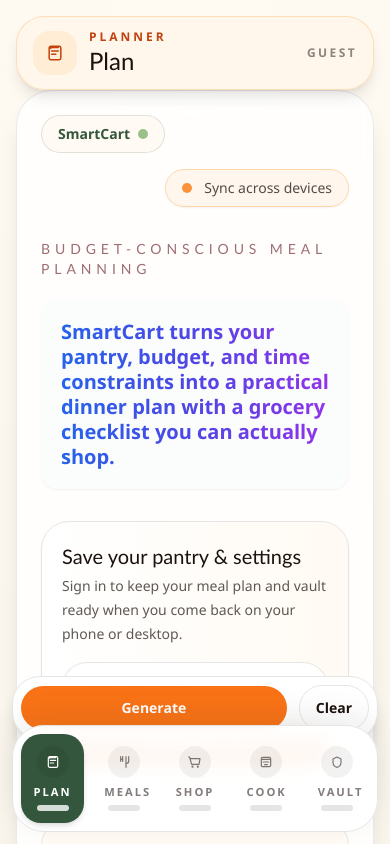
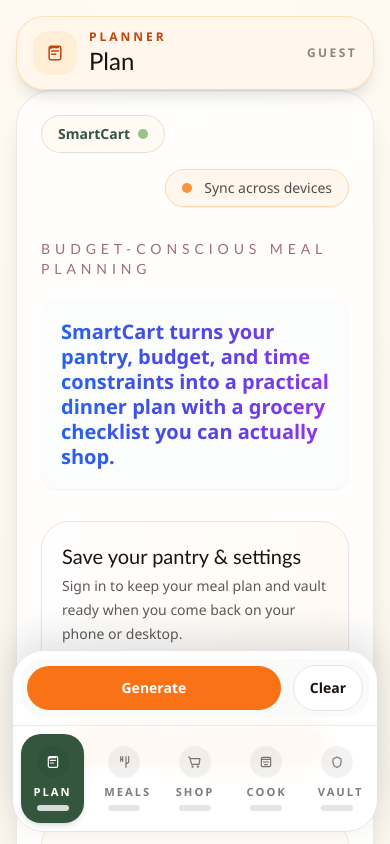
Before and after one commit to ljhooks6/smartcart, a Next.js app: page / in a window 390 px wide. Shown: the top 844 px of the page. Built offline with nearby package versions, Linux system fonts and the light colour scheme; no server answers.

Commit message:
STYLE: Unify SmartCart mobile dock and bottom sheets

```diff
--- a/components/smart-cart-app.fixed.tsx
+++ b/components/smart-cart-app.fixed.tsx
@@ -1783,7 +1783,7 @@
   }
 
   return (
-      <main className="min-h-screen bg-[radial-gradient(circle_at_top,_#fffaf2,_#f3efe6_55%,_#ebe7df)] flex flex-col items-center px-4 pb-72 pt-4 md:pb-12 md:pt-8">
+      <main className="min-h-screen bg-[radial-gradient(circle_at_top,_#fffaf2,_#f3efe6_55%,_#ebe7df)] flex flex-col items-center px-4 pb-[18rem] pt-4 md:pb-12 md:pt-8">
         {isLoading ? (
           <div className="fixed inset-0 z-50 flex items-center justify-center bg-ink/35 px-6">
             <div className="w-full max-w-md rounded-[2rem] border border-stone-200 bg-white px-6 py-7 text-center shadow-2xl">
@@ -1858,7 +1858,7 @@
 
         <div className="grid gap-8 md:hidden">
             <section
-              className={`overflow-hidden rounded-[2rem] border px-4 pb-44 pt-5 shadow-xl ring-1 ring-white/60 ${
+              className={`overflow-hidden rounded-[2rem] border px-4 pb-52 pt-5 shadow-xl ring-1 ring-white/60 ${
                 activeMobileTab === "plan" ? `block ${activeTabMeta.panelClass}` : "hidden"
               }`}
             >
@@ -1969,7 +1969,7 @@
           </section>
 
             <section
-              className={`overflow-hidden rounded-[2rem] border px-4 pb-44 pt-5 shadow-xl ring-1 ring-white/60 ${
+              className={`overflow-hidden rounded-[2rem] border px-4 pb-52 pt-5 shadow-xl ring-1 ring-white/60 ${
                 activeMobileTab === "meals" ? `block ${mobileTabs[1].panelClass}` : "hidden"
               }`}
             >
@@ -2027,7 +2027,7 @@
             </section>
 
             <section
-              className={`overflow-hidden rounded-[2rem] border px-4 pb-44 pt-5 shadow-xl ring-1 ring-white/60 ${
+              className={`overflow-hidden rounded-[2rem] border px-4 pb-52 pt-5 shadow-xl ring-1 ring-white/60 ${
                 activeMobileTab === "shop" ? `block ${mobileTabs[2].panelClass}` : "hidden"
               }`}
             >
@@ -2090,7 +2090,7 @@
           </section>
 
             <section
-              className={`overflow-hidden rounded-[2rem] border px-4 pb-44 pt-5 shadow-xl ring-1 ring-white/60 ${
+              className={`overflow-hidden rounded-[2rem] border px-4 pb-52 pt-5 shadow-xl ring-1 ring-white/60 ${
                 activeMobileTab === "cook" ? `block ${mobileTabs[3].panelClass}` : "hidden"
               }`}
             >
@@ -2130,7 +2130,7 @@
             </section>
 
             <section
-              className={`overflow-hidden rounded-[2rem] border px-4 pb-44 pt-5 shadow-xl ring-1 ring-white/60 ${
+              className={`overflow-hidden rounded-[2rem] border px-4 pb-52 pt-5 shadow-xl ring-1 ring-white/60 ${
                 activeMobileTab === "vault" ? `block ${mobileTabs[4].panelClass}` : "hidden"
               }`}
             >
@@ -2377,8 +2377,10 @@
         </div>
       </div>
 
-      <div className="fixed inset-x-0 bottom-[6.5rem] z-40 px-3 md:hidden">
-        <div className="mx-auto flex max-w-2xl items-center gap-3 rounded-[1.75rem] border border-stone-200 bg-white/95 p-2 shadow-lg backdrop-blur">
+      <div className="fixed inset-x-0 bottom-0 z-50 px-3 pb-[max(env(safe-area-inset-bottom),0.75rem)] pt-3 md:hidden">
+        <div className="mx-auto max-w-2xl overflow-hidden rounded-[2rem] border border-stone-200 bg-white/95 shadow-[0_-14px_36px_rgba(15,23,42,0.12)] backdrop-blur">
+          <div className="border-b border-stone-200/80 p-2">
+            <div className="flex items-center gap-3 rounded-[1.4rem] bg-stone-50/90 p-1.5">
               {activeMobileTab === "plan" ? (
                 <>
                   <button
@@ -2390,7 +2392,7 @@
                     {isLoading ? "Generating..." : "Generate"}
                   </button>
                   <button
-                className="rounded-full border border-stone-200 px-4 py-3 text-sm font-semibold text-ink transition hover:bg-stone-100"
+                    className="rounded-full border border-stone-200 bg-white px-4 py-3 text-sm font-semibold text-ink transition hover:bg-stone-100"
                     onClick={handleClearForm}
                     type="button"
                   >
@@ -2409,7 +2411,7 @@
                     Open Shop
                   </button>
                   <button
-                className="rounded-full border border-stone-200 px-4 py-3 text-sm font-semibold text-ink transition hover:bg-stone-100"
+                    className="rounded-full border border-stone-200 bg-white px-4 py-3 text-sm font-semibold text-ink transition hover:bg-stone-100"
                     onClick={() => setActiveMobileTab("cook")}
                     type="button"
                   >
@@ -2428,7 +2430,7 @@
                     {copied ? "Copied" : "Copy List"}
                   </button>
                   <button
-                className="rounded-full border border-stone-200 px-4 py-3 text-sm font-semibold text-ink transition hover:bg-stone-100"
+                    className="rounded-full border border-stone-200 bg-white px-4 py-3 text-sm font-semibold text-ink transition hover:bg-stone-100"
                     onClick={() => setActiveMobileTab("cook")}
                     type="button"
                   >
@@ -2447,7 +2449,7 @@
                     {isSaving ? "Saving..." : "Save Week"}
                   </button>
                   <button
-                className="rounded-full border border-stone-200 px-4 py-3 text-sm font-semibold text-ink transition hover:bg-stone-100"
+                    className="rounded-full border border-stone-200 bg-white px-4 py-3 text-sm font-semibold text-ink transition hover:bg-stone-100"
                     onClick={() => setActiveMobileTab("vault")}
                     type="button"
                   >
@@ -2466,7 +2468,7 @@
                   </button>
                   {Boolean(user) ? (
                     <button
-                  className="rounded-full border border-stone-200 px-4 py-3 text-sm font-semibold text-ink transition hover:bg-stone-100 disabled:cursor-not-allowed disabled:opacity-60"
+                      className="rounded-full border border-stone-200 bg-white px-4 py-3 text-sm font-semibold text-ink transition hover:bg-stone-100 disabled:cursor-not-allowed disabled:opacity-60"
                       disabled={isSaving}
                       onClick={() => void saveSessionToCloud()}
                       type="button"
@@ -2479,8 +2481,8 @@
             </div>
           </div>
 
-      <nav className="fixed inset-x-0 bottom-0 z-50 px-3 pb-[max(env(safe-area-inset-bottom),0.75rem)] pt-3 md:hidden">
-        <div className="mx-auto grid max-w-2xl grid-cols-5 gap-2 rounded-[2rem] border border-stone-200 bg-white/95 p-2 shadow-[0_-10px_30px_rgba(15,23,42,0.08)] backdrop-blur">
+          <nav className="p-2">
+            <div className="grid grid-cols-5 gap-2">
               {mobileTabs.map((tab) => {
                 const isActive = activeMobileTab === tab.id;
                 return (
@@ -2508,6 +2510,8 @@
               })}
             </div>
           </nav>
+        </div>
+      </div>
 
       <SmartCartRecipeModal
         activeRecipe={activeRecipe}
--- a/components/smart-cart-context-form.tsx
+++ b/components/smart-cart-context-form.tsx
@@ -300,8 +300,8 @@
         </div>
 
         {isEquipmentSheetOpen ? (
-          <div className="fixed inset-0 z-40 bg-ink/35 px-4 pb-4 pt-10 md:hidden">
-            <div className="mx-auto mt-10 flex max-h-[76vh] w-full flex-col overflow-hidden rounded-[2rem] border border-stone-200 bg-white shadow-2xl">
+          <div className="fixed inset-0 z-40 flex items-end justify-center bg-ink/35 px-3 pb-0 pt-10 md:hidden">
+            <div className="mx-auto flex max-h-[78vh] w-full max-w-2xl flex-col overflow-hidden rounded-t-[2rem] border border-b-0 border-stone-200 bg-white shadow-2xl">
               <div className="flex items-start justify-between gap-4 border-b border-stone-200 px-5 pb-4 pt-5">
                 <div>
                   <p className="text-xs font-semibold uppercase tracking-[0.2em] text-pine/55">
@@ -471,9 +471,9 @@
         </div>
       </form>
 
-      {isPantrySelectionOpen ? (
-        <div className="fixed inset-0 z-40 bg-ink/35 px-4 pb-4 pt-10 md:hidden">
-          <div className="mx-auto mt-10 flex max-h-[76vh] w-full flex-col overflow-hidden rounded-[2rem] border border-stone-200 bg-white shadow-2xl">
+        {isPantrySelectionOpen ? (
+        <div className="fixed inset-0 z-40 flex items-end justify-center bg-ink/35 px-3 pb-0 pt-10 md:hidden">
+          <div className="mx-auto flex max-h-[78vh] w-full max-w-2xl flex-col overflow-hidden rounded-t-[2rem] border border-b-0 border-stone-200 bg-white shadow-2xl">
             <div className="flex items-start justify-between gap-4 border-b border-stone-200 px-5 pb-4 pt-5">
               <div>
                 <p className="text-xs font-semibold uppercase tracking-[0.2em] text-berry/55">
```
Lines whose indentation alone changed are shown as unchanged.
